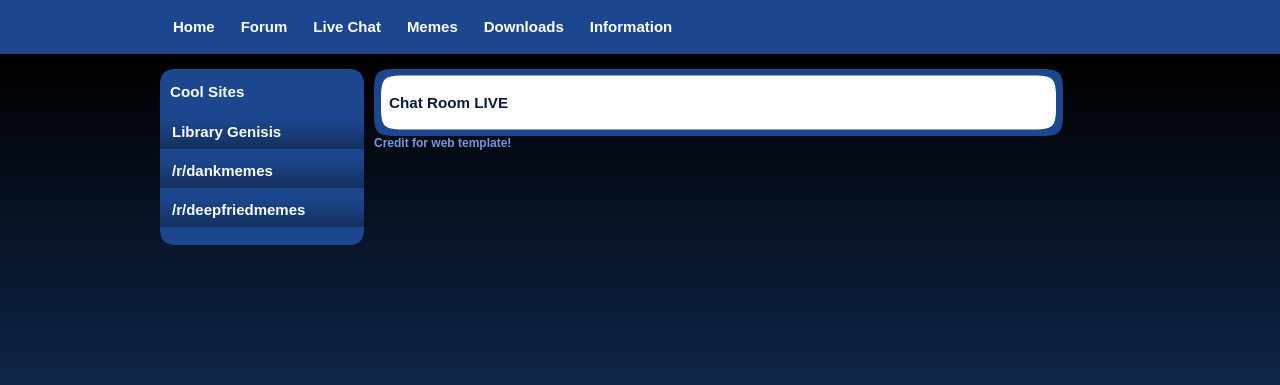
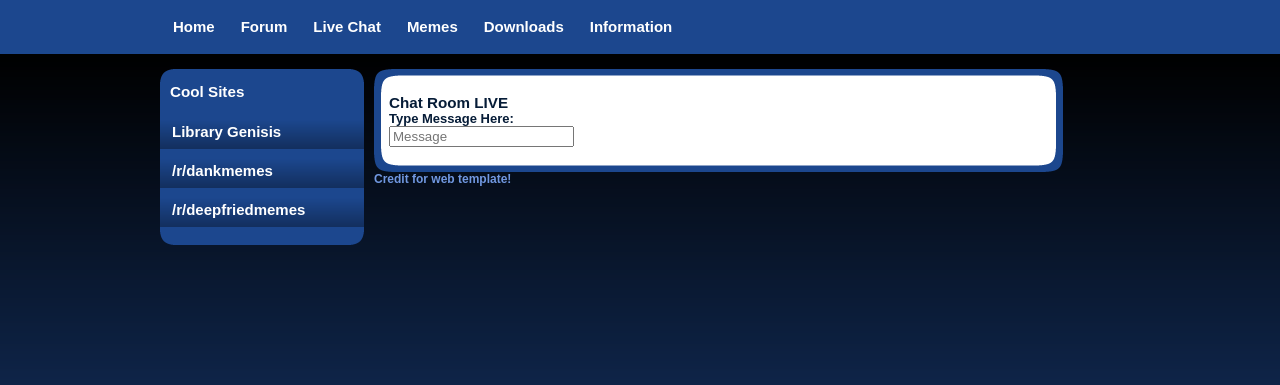
Before and after one commit to RazeLighter777/PersonalWebServer, a PHP site: page /chat.php in a window 1280 px wide. Shown: the part 85-470 px from the top of the page. Run offline with PHP 8.4, Linux system fonts and the light colour scheme.

Commit message:
added chat input box

```diff
--- a/chat.php
+++ b/chat.php
@@ -53,22 +53,13 @@
         <div id="content_main">
 		<h3>Chat Room LIVE</h3>
 
-	<!--- This script to open a file --->
-	<script type="text/javascript">
-            	//This event is called when the DOM is fully loaded
-            	window.addEvent("domready",function(){
-                //Creating a new AJAX request that will request 'test.csv' from the current directory
-                var csvRequest = new Request({
-                    url:"LICENSE",
-                    onSuccess:function(response){
-                        //The response text is available in the 'response' variable
-                        //Set the value of the textarea with the id 'csvResponse' to the response
-                        $("csvResponse").value = response;
-                    }
-                }).send(); //Don't forget to send our request!
-            });
-	</script>
+		<h4>Type Message Here:</h4>
 
+<!---Message form--->
+		<form action="handlenewmessage.php" method="post">
+		<label value="Message <240 characters" for="msg">
+		<input type="text" name="msg" id="msg" placeholder="Message">
+		</form>
 
 	</div>
         <div id="content_bottom"></div>
```
